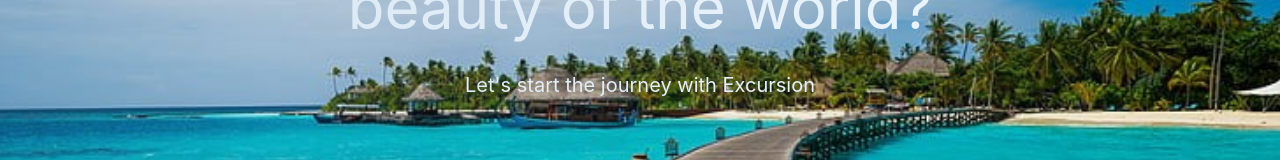
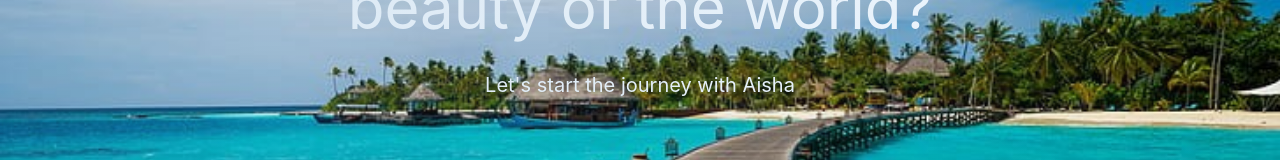
Before and after one commit to Syeda-Aisha-Ahmad/excursion_client_repo, a React (Create React App) app: page / in a window 1280 px wide. Shown: the part 262-422 px from the top of the page. Built offline with nearby package versions, Linux system fonts and the light colour scheme; no server answers.

Commit message:
some changes

```diff
--- a/package.json
+++ b/package.json
@@ -13,7 +13,7 @@
     "react-icons": "^4.6.0",
     "react-photo-view": "^1.2.2",
     "react-router-dom": "^6.4.3",
-    "react-scripts": "5.0.1",
+    "react-scripts": "^5.0.1",
     "web-vitals": "^2.1.4"
   },
   "scripts": {
--- a/src/Pages/Home/Banner/Banner.js
+++ b/src/Pages/Home/Banner/Banner.js
@@ -9,7 +9,7 @@ const Banner = () => {
                 <img className='w-full ' src={bannerImg} alt="" />
                 <div className='Banner-text'>
                     <h1>Wanna get lost in the beauty of the world?</h1>
-                    <p>Let's start the journey with Excursion</p>
+                    <p>Let's start the journey with Aisha</p>
                 </div>
             </div>
             <svg xmlns="http://www.w3.org/2000/svg" viewBox="0 0 1440 320" className='wave wave1'><path fill="#ffffff" fillOpacity="1" d="M0,128L80,160C160,192,320,256,480,250.7C640,245,800,171,960,149.3C1120,128,1280,160,1360,176L1440,192L1440,320L1360,320C1280,320,1120,320,960,320C800,320,640,320,480,320C320,320,160,320,80,320L0,320Z"></path></svg>
```
Also changed, not shown: 1 other file (tests, documents, lock files or other folders).
